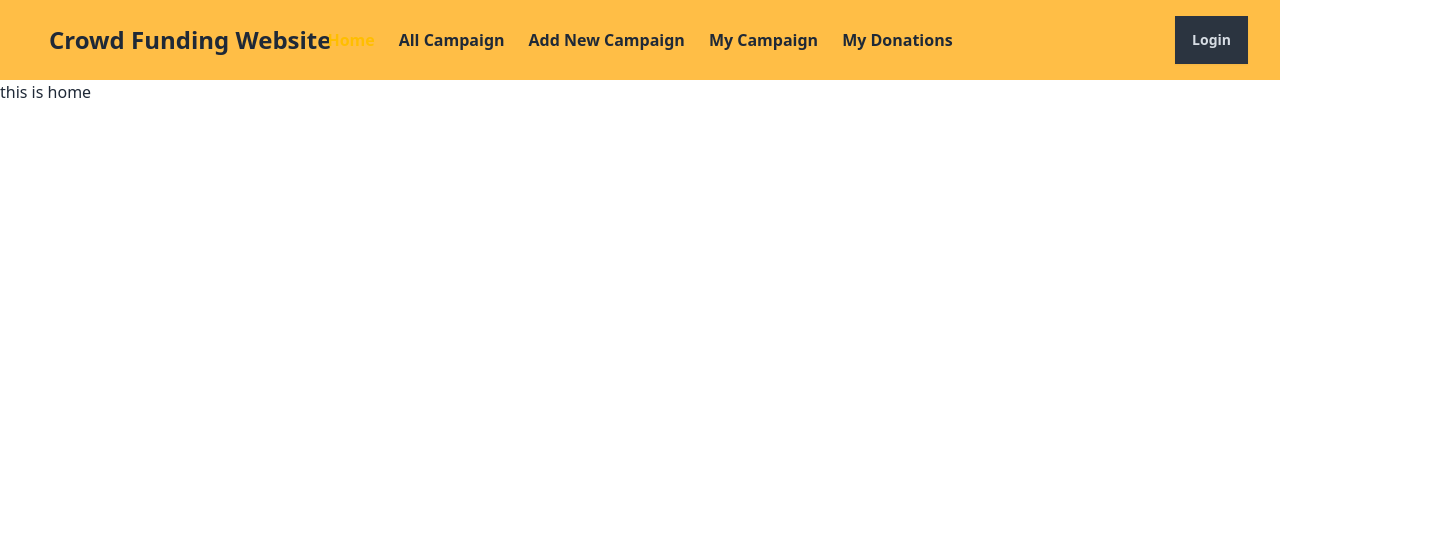
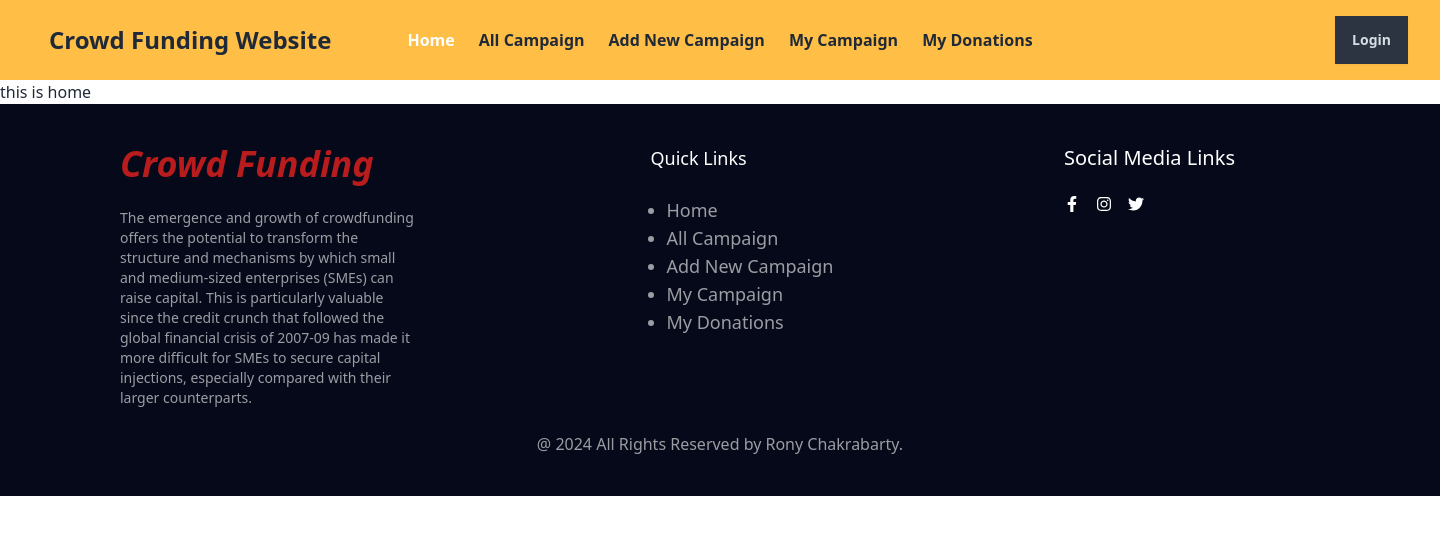
Before and after one commit to Rony7736/Batch-10-Assignment-10-A-crowd-funding-project-client-side, a React (Vite) app: page / in a window 1280 px wide. Shown: the top 534 px of the page, 1440 px wide, since content can reach past the window. Built offline with nearby package versions, Linux system fonts and the light colour scheme.

Commit message:
added footer part and set page in different routes

```diff
--- /dev/null
+++ b/src/Components/Footer.jsx
@@ -0,0 +1,50 @@
+import { FaFacebookF } from "react-icons/fa";
+import { FaInstagram } from "react-icons/fa";
+import { FaTwitter } from "react-icons/fa";
+
+const Footer = () => {
+    return (
+        <div>
+
+            <div className='bg-[#06091A]'>
+                <div className='flex flex-col items-center justify-center py-10 w-10/12 mx-auto'>
+
+                    <div className='flex flex-col lg:flex-row justify-between w-full'>
+
+                        <div className='text-white'>
+                            <h1 className='mb-6 text-4xl font-bold text-red-700'><i>Crowd Funding</i></h1>
+                            <p className='w-[300px] text-[#9B9DA3] text-sm'>The emergence and growth of crowdfunding offers the potential to transform the structure and mechanisms by which small and medium-sized enterprises (SMEs) can raise capital. This is particularly valuable since the credit crunch that followed the global financial crisis of 2007-09 has made it more difficult for SMEs to secure capital injections, especially compared with their larger counterparts.</p>
+
+                        </div>
+
+                        <div>
+                            <h1 className='text-white mb-6 text-lg'>Quick Links</h1>
+
+                            <ul className='text-[#9B9DA3] text-lg list-disc pl-4'>
+                                <li>Home</li>
+                                <li>All Campaign</li>
+                                <li>Add New Campaign</li>
+                                <li>My Campaign</li>
+                                <li>My Donations</li>
+                            </ul>
+                        </div>
+
+                        <div className='mb-6'>
+                            <p className='w-64 text-white text-xl mb-6'>Social Media Links</p>
+                            <div className="flex gap-4">
+                                <a href="" className="text-white"><FaFacebookF></FaFacebookF></a>
+                                <a href="" className="text-white"><FaInstagram></FaInstagram></a>
+                                <a href="" className="text-white"><FaTwitter></FaTwitter></a>
+                            </div>
+                        </div>
+
+                    </div>
+
+                    <p className='text-[#9B9DA3] mt-6'> &#64; 2024 All Rights Reserved by Rony Chakrabarty.</p>
+                </div>
+            </div>
+        </div>
+    );
+};
+
+export default Footer;
--- a/src/Components/Navbar.jsx
+++ b/src/Components/Navbar.jsx
@@ -4,11 +4,11 @@ import { NavLink } from "react-router-dom";
 const Navbar = () => {
 
     const links = <div className="flex justify-center items-center gap-6 font-bold text-lg">
-        <NavLink to="/" className={({ isActive }) => `text-base ${isActive ? 'text-warning font-bold' : 'hover:text-warning'}`}><li>Home</li></NavLink>
-        <NavLink to="/donation" className={({ isActive }) => `text-base ${isActive ? 'text-white font-bold' : 'hover:text-white'}`}><li>All Campaign</li></NavLink>
-        <NavLink to="/tohelp" className={({ isActive }) => `text-base ${isActive ? 'text-white font-bold' : 'hover:text-white'}`}><li>Add New Campaign</li></NavLink>
-        <NavLink to="/dashboard" className={({ isActive }) => `text-base ${isActive ? 'text-white font-bold' : 'hover:text-white'}`}><li>My Campaign</li></NavLink>
-        <NavLink to="/dashboard" className={({ isActive }) => `text-base ${isActive ? 'text-white font-bold' : 'hover:text-white'}`}><li>My Donations</li></NavLink>
+        <NavLink to="/" className={({ isActive }) => `text-base ${isActive ? 'text-white font-bold' : 'hover:text-white'}`}><li>Home</li></NavLink>
+        <NavLink to="/allcampaign" className={({ isActive }) => `text-base ${isActive ? 'text-white font-bold' : 'hover:text-white'}`}><li>All Campaign</li></NavLink>
+        <NavLink to="/addcampaign" className={({ isActive }) => `text-base ${isActive ? 'text-white font-bold' : 'hover:text-white'}`}><li>Add New Campaign</li></NavLink>
+        <NavLink to="/mycampaign" className={({ isActive }) => `text-base ${isActive ? 'text-white font-bold' : 'hover:text-white'}`}><li>My Campaign</li></NavLink>
+        <NavLink to="/mydonations" className={({ isActive }) => `text-base ${isActive ? 'text-white font-bold' : 'hover:text-white'}`}><li>My Donations</li></NavLink>
 
     </div>
 
@@ -42,6 +42,21 @@ const Navbar = () => {
 
             <div className="navbar-end gap-4 rounded-lg ">
                 <NavLink to='/login' className="btn btn-neutral rounded-none">Login</NavLink>
+                {/*
+                {
+                    user && user?.email ? <div>
+                        <img className="w-12 h-12 rounded-full" src={user.photoURL} alt="" />
+                    </div> : ""
+                }
+
+                {
+                    user && user?.email ?
+                        <button onClick={logOut} className="btn btn-neutral rounded-none">Logout</button>
+                        :
+                        <NavLink to='/login' className="btn btn-neutral rounded-none">Login</NavLink>
+                } */}
+
+
 
             </div>
         </div>
--- a/src/MainLayout/MainLayout.jsx
+++ b/src/MainLayout/MainLayout.jsx
@@ -1,16 +1,19 @@
 import { Outlet } from "react-router-dom";
 import Navbar from "../Components/Navbar";
-
+import Footer from "../Components/Footer";
 
 
 const MainLayout = () => {
     return (
         <div>
-            <div>
+            <div className="lg:w-[1440px] mx-auto">
                 <Navbar></Navbar>
             </div>
-            <div className="">
+            <div className="lg:w-[1440px] mx-auto">
                 <Outlet></Outlet>
+            </div>
+            <div className="lg:w-[1440px] mx-auto">
+                <Footer></Footer>
             </div>
         </div>
     );
--- /dev/null
+++ b/src/Pages/AddCampaign.jsx
@@ -0,0 +1,10 @@
+
+const AddCampaign = () => {
+    return (
+        <div>
+            Add Campaign
+        </div>
+    );
+};
+
+export default AddCampaign;
--- /dev/null
+++ b/src/Pages/AllCampaign.jsx
@@ -0,0 +1,10 @@
+
+const AllCampaign = () => {
+    return (
+        <div>
+            <h2>All Campaign</h2>
+        </div>
+    );
+};
+
+export default AllCampaign;
--- /dev/null
+++ b/src/Pages/MyCampaign.jsx
@@ -0,0 +1,10 @@
+
+const MyCampaign = () => {
+    return (
+        <div>
+            <h2>My Campaign</h2>
+        </div>
+    );
+};
+
+export default MyCampaign;
--- /dev/null
+++ b/src/Pages/MyDonations.jsx
@@ -0,0 +1,10 @@
+
+const MyDonations = () => {
+    return (
+        <div>
+            <h2>My Donations</h2>
+        </div>
+    );
+};
+
+export default MyDonations;
```
Also changed, not shown: src/Routes/Routes.jsx (+20 -0 lines).
